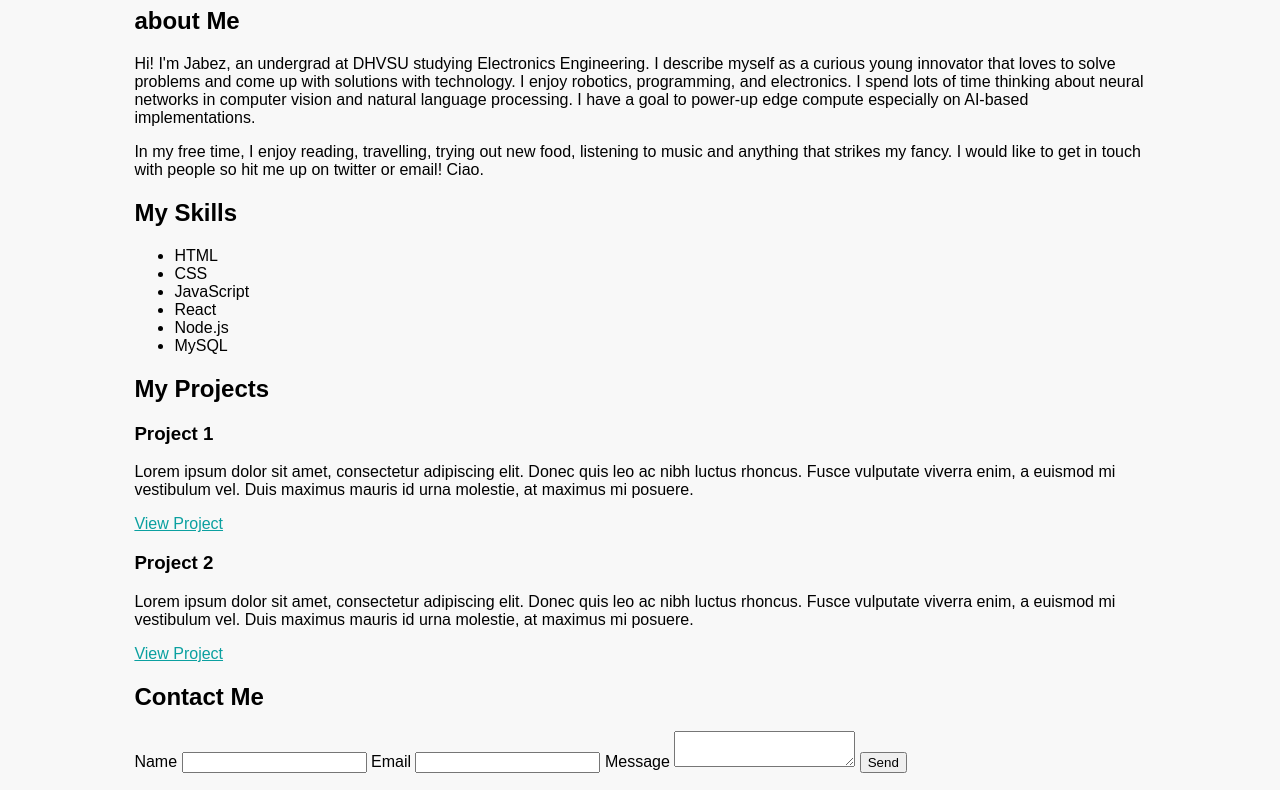
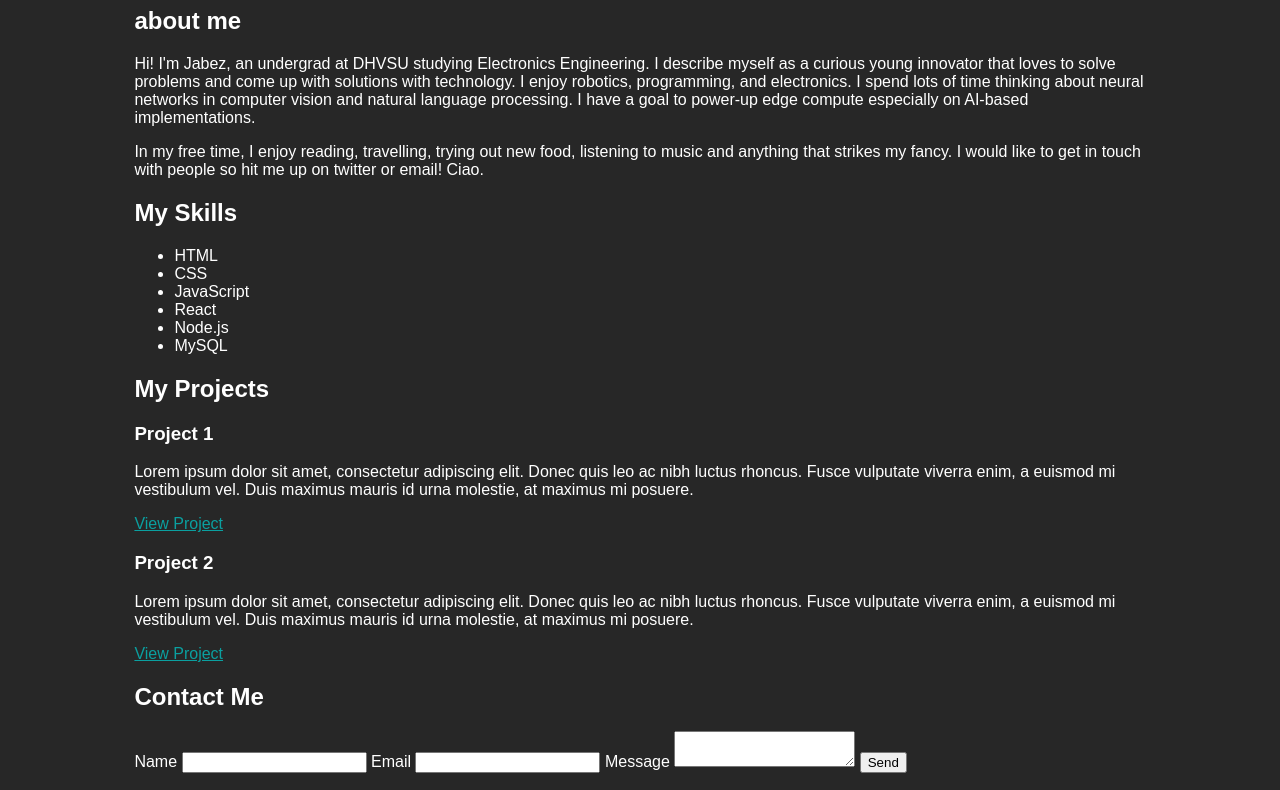
Before and after one commit to jjabb/portfolio, a plain HTML site: page index.html in a window 1280 px wide. Shown: the part 56-846 px from the top of the page. Drawn offline with Linux system fonts and the light colour scheme.

Commit message:
minor visual changes

```diff
--- a/index.html
+++ b/index.html
@@ -3,7 +3,7 @@
   <head>
     <meta charset="UTF-8" />
     <meta name="viewport" content="width=device-width, initial-scale=1.0" />
-    <title>My Portfolio</title>
+    <title>Jabez Ayson</title>
     <link rel="stylesheet" href="style.css" />
   </head>
   <body>
@@ -24,7 +24,7 @@
 
     <main>
       <section id="about">
-        <h2>about Me</h2>
+        <h2>about me</h2>
         <p>
           Hi! I'm Jabez, an undergrad at DHVSU studying Electronics Engineering.
           I describe myself as a curious young innovator that loves to solve problems
--- a/style.css
+++ b/style.css
@@ -1,6 +1,6 @@
 body {
-  background-color: #f8f8f8; /* Off white background color */
-  color: #000000; /* Black text color */
+  background-color: #272727; /* Off white background color */
+  color: #ffffff; /* Black text color */
   font-family: Arial, sans-serif; /* Arial as default text font */
 }
 
```
